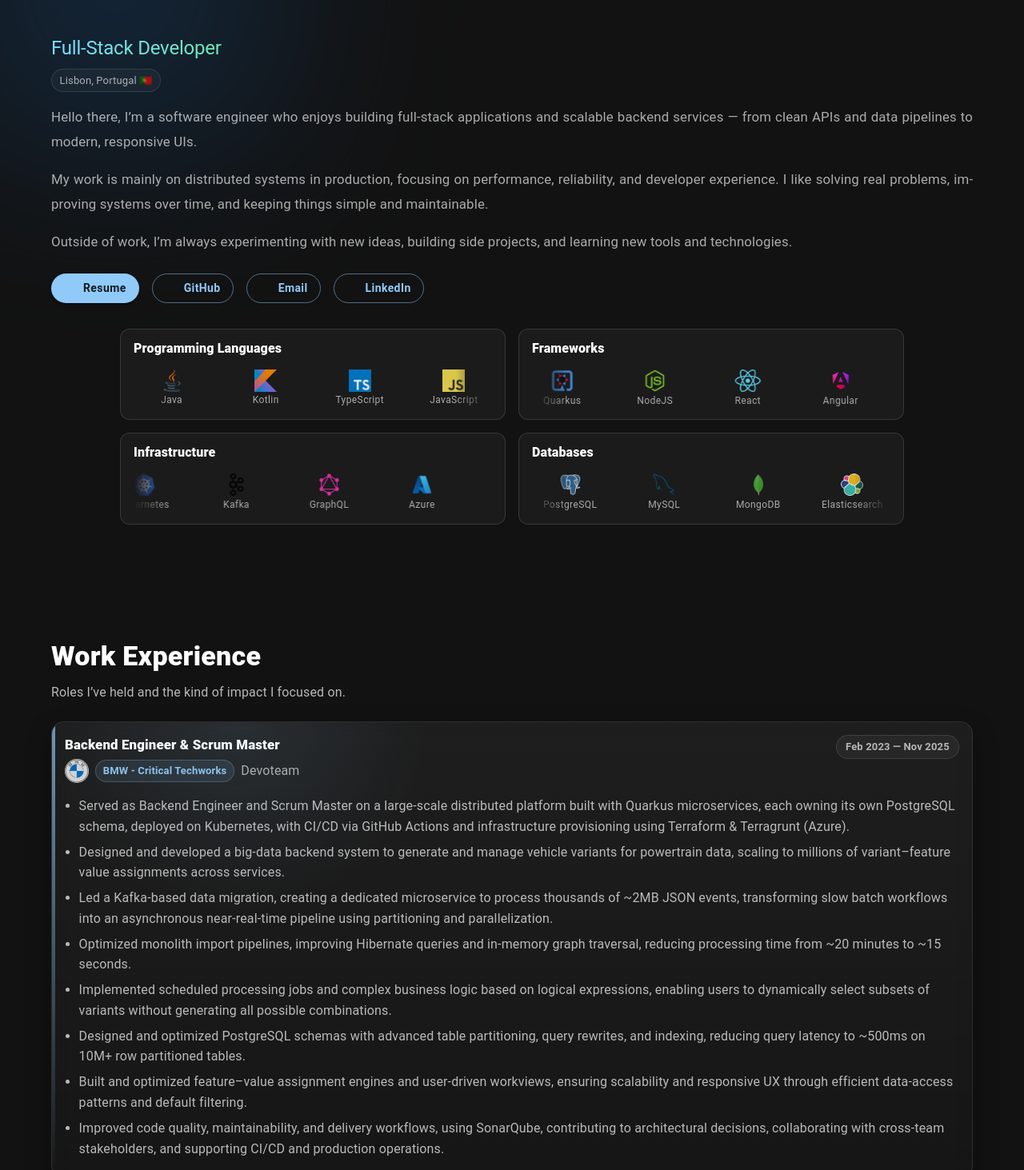
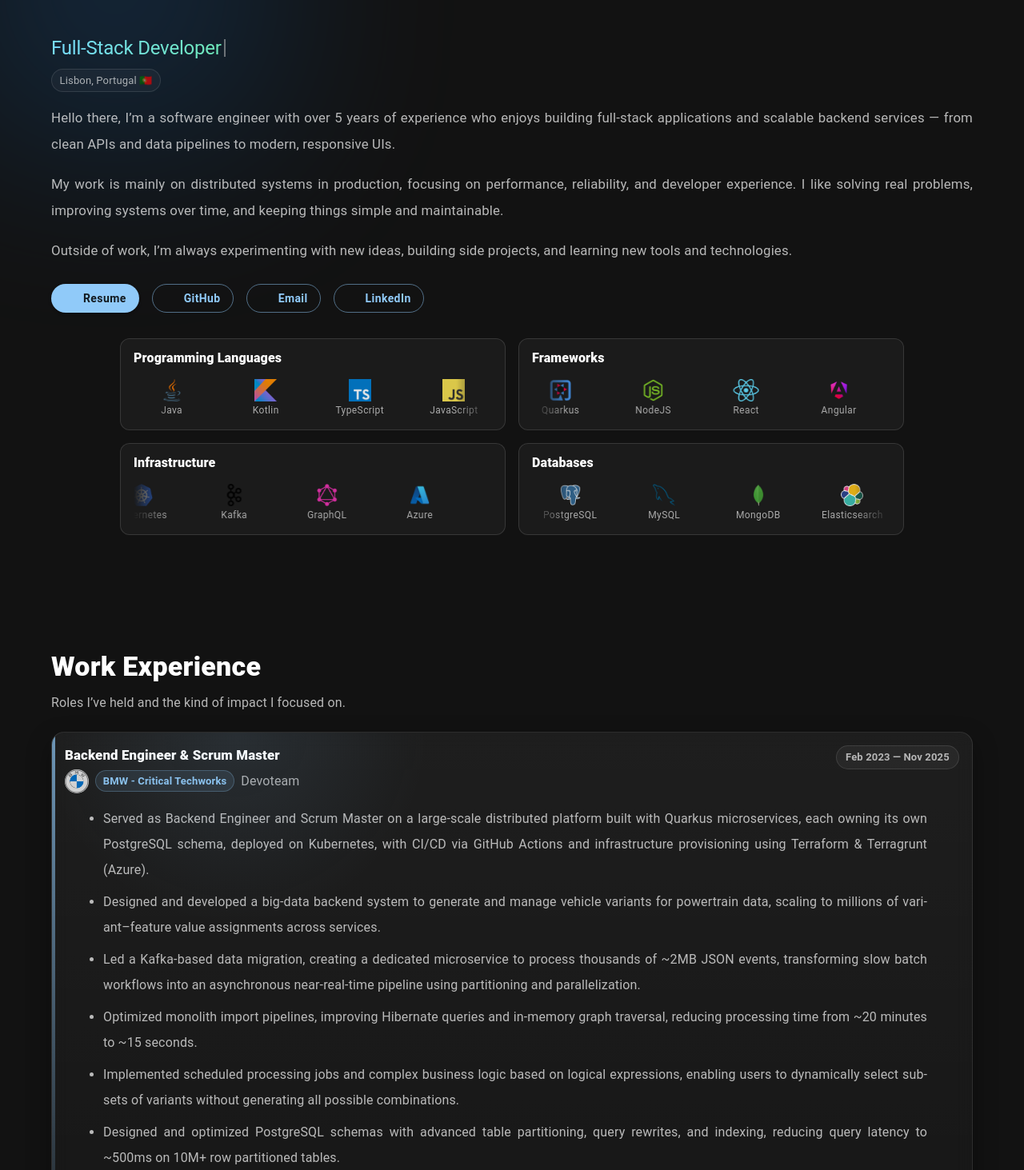
Before and after one commit to lautaroalfonso423/portafolio, a React (Vite) app: page / in a window 1280 px wide. Shown: the part 207-1670 px from the top of the page at 80% size. Built offline with nearby package versions, Linux system fonts and the light colour scheme; some icons are missing.

Commit message:
Justify texts

```diff
--- a/src/components/Hero.tsx
+++ b/src/components/Hero.tsx
@@ -1,5 +1,5 @@
 import { Box, Button, Stack, Typography } from "@mui/material";
-import { Info, SkillCategories } from "../resources/data.ts";
+import { AboutMe, Info, SkillCategories } from "../resources/data.ts";
 import FileOpenOutlinedIcon from "@mui/icons-material/FileOpenOutlined";
 import GitHubIcon from "@mui/icons-material/GitHub";
 import EmailIcon from "@mui/icons-material/Email";
@@ -10,12 +10,10 @@ import React from "react";
 export default function Hero() {
   const pSx = {
     mt: 2,
-    lineHeight: 1.85,
+    lineHeight: 2,
     fontSize: "1.05rem",
-    textAlign: { xs: "left", md: "justify" },
+    textAlign: "justify",
     textJustify: "inter-word",
-    hyphens: "auto",
-    opacity: 0.92,
   };
   const btnSx = {
     borderRadius: 999,
@@ -69,6 +67,7 @@ export default function Hero() {
                 borderRadius: "50%",
                 backgroundColor: "#2ecc71",
                 boxShadow: "0 0 12px rgba(46, 204, 113, 0.6)",
+                flexShrink: 0,
               }}
             />
             <Typography variant="caption" sx={{ color: "#9ef5c2", fontWeight: 700 }}>
@@ -133,22 +132,11 @@ export default function Hero() {
         </Box>
 
         <Box sx={{ mt: 2 }}>
-          <Typography sx={pSx} color="text.secondary">
-            Hello there, I’m a software engineer who enjoys building full-stack applications and
-            scalable backend services — from clean APIs and data pipelines to modern, responsive
-            UIs.
-          </Typography>
-
-          <Typography sx={pSx} color="text.secondary">
-            My work is mainly on distributed systems in production, focusing on performance,
-            reliability, and developer experience. I like solving real problems, improving systems
-            over time, and keeping things simple and maintainable.
-          </Typography>
-
-          <Typography sx={pSx} color="text.secondary">
-            Outside of work, I’m always experimenting with new ideas, building side projects, and
-            learning new tools and technologies.
-          </Typography>
+          {AboutMe.map((text) => (
+            <Typography sx={pSx} color="text.secondary">
+              {text}
+            </Typography>
+          ))}
         </Box>
         <Box sx={{ display: "flex", gap: 2, mt: 3, flexWrap: "wrap", mx: "auto" }}>
           <Button
--- a/src/components/WorkExperience.tsx
+++ b/src/components/WorkExperience.tsx
@@ -2,6 +2,13 @@ import { Box, Card, CardContent, Stack, Typography } from "@mui/material";
 import { Works } from "../resources/data.ts";
 
 export default function WorkExperience() {
+  const tSx = {
+    mt: 1,
+    lineHeight: 2,
+    textAlign: "justify",
+    textJustify: "inter-word",
+    hyphens: "auto",
+  };
   return (
     <Box id="experience" sx={{ py: 6 }}>
       <Typography variant="h4" gutterBottom sx={{ fontWeight: 800 }}>
@@ -150,22 +157,13 @@ export default function WorkExperience() {
               </Box>
 
               <Box sx={{ mt: 2 }}>
-                <Box
-                  component="ul"
-                  sx={{
-                    m: 0,
-                    pl: 2.2,
-                    color: "text.secondary",
-                    "& li": { mb: 0.8, lineHeight: 1.6 },
-                    "& li:last-child": { mb: 0 },
-                  }}
-                >
+                <Box component="ul" sx={{ pl: 6, pr: { xs: 4, sm: 5 }, color: "text.secondary" }}>
                   {exp.highlights.map((h) => (
-                    <li key={h}>
-                      <Typography component="span" color="text.secondary">
+                    <Box component="li" key={h}>
+                      <Typography sx={tSx} color="text.secondary">
                         {h}
                       </Typography>
-                    </li>
+                    </Box>
                   ))}
                 </Box>
               </Box>
--- a/src/resources/data.ts
+++ b/src/resources/data.ts
@@ -1,4 +1,10 @@
 import type { Certification, Experience, Project, TechLogo } from "./types.ts";
+
+export const AboutMe = [
+  "Hello there, I’m a software engineer with over 5 years of experience who enjoys building full-stack applications and scalable backend services — from clean APIs and data pipelines to modern, responsive UIs.",
+  "My work is mainly on distributed systems in production, focusing on performance, reliability, and developer experience. I like solving real problems, improving systems over time, and keeping things simple and maintainable.",
+  "Outside of work, I’m always experimenting with new ideas, building side projects, and learning new tools and technologies.",
+];
 
 export const Info = {
   name: "Wilson Costa",
@@ -23,7 +29,7 @@ export const Works: Experience[] = [
       "Implemented scheduled processing jobs and complex business logic based on logical expressions, enabling users to dynamically select subsets of variants without generating all possible combinations.",
       "Designed and optimized PostgreSQL schemas with advanced table partitioning, query rewrites, and indexing, reducing query latency to ~500ms on 10M+ row partitioned tables.",
       "Built and optimized feature–value assignment engines and user-driven workviews, ensuring scalability and responsive UX through efficient data-access patterns and default filtering.",
-        "Improved code quality, maintainability, and delivery workflows, using SonarQube, contributing to architectural decisions, collaborating with cross-team stakeholders, and supporting CI/CD and production operations."
+      "Improved code quality, maintainability, and delivery workflows, using SonarQube, contributing to architectural decisions, collaborating with cross-team stakeholders, and supporting CI/CD and production operations.",
     ],
   },
   {
```
Lines whose indentation alone changed are shown as unchanged.
